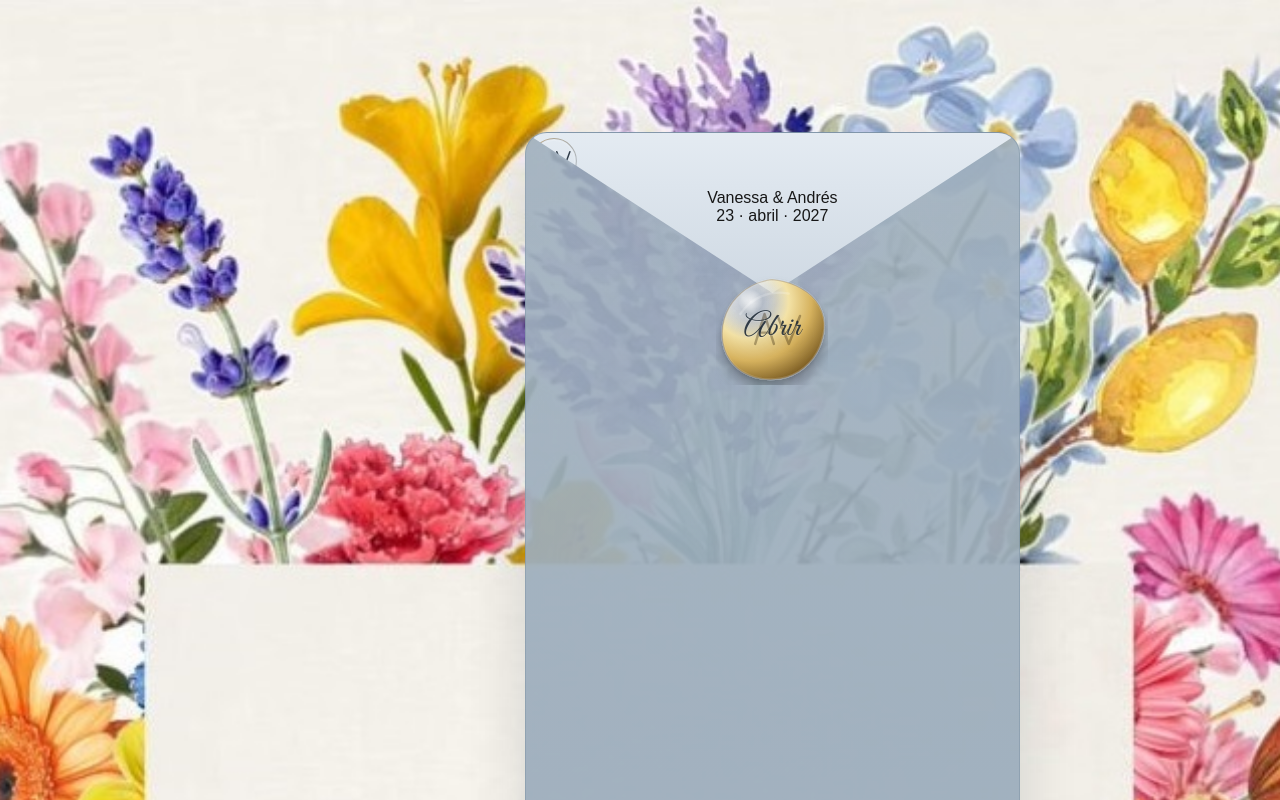
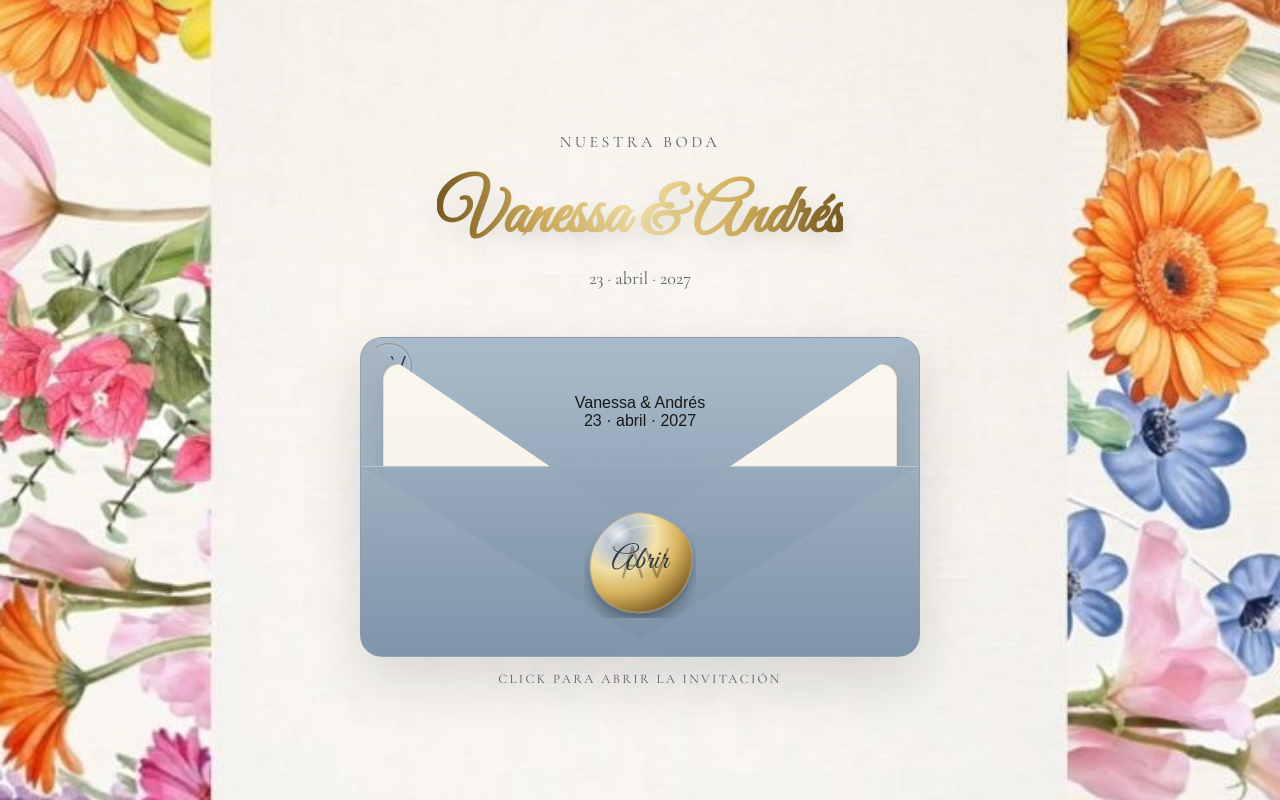
Before and after one commit to iandlocam/boda-rsvp-2027, a Next.js app: page / in a window 1280 px wide. Shown: the top 800 px of the page. Built offline with nearby package versions, Linux system fonts and the light colour scheme.

Commit message:
Actualizar index.js

```diff
--- a/pages/index.js
+++ b/pages/index.js
@@ -960,11 +960,12 @@ export default function Home() {
   width: "100%",
   maxWidth: 760,
   display: "flex",
-      flexDirection: "colum",
+  flexDirection: "column",
   justifyContent: "center",
   alignItems: "center",
   padding: "12px 0",
 },
+
 envelopeWrap: {
   width: "100%",
   maxWidth: 560,
@@ -975,15 +976,16 @@ export default function Home() {
 
 envelope: {
   width: "100%",
-  height: 2320,
+  height: 320,
   position: "relative",
   borderRadius: 22,
   overflow: "hidden",
   border: "1px solid rgba(31,65,95,0.14)",
-  background: "linear-gradient(180deg, rgba(160,176,190,0.92),rgba(140,160,178,0.92))",
+  background: "linear-gradient(180deg, rgba(160,176,190,0.92), rgba(140,160,178,0.92))",
   boxShadow: "0 24px 60px rgba(12,22,33,0.14)",
   perspective: 1200,
 },
+
 envShadow: {
   position: "absolute",
   inset: 0,
@@ -992,43 +994,88 @@ envShadow: {
   pointerEvents: "none",
 },
 
+envPaperPeek: {
+  position: "absolute",
+  left: 22,
+  right: 22,
+  top: 26,
+  height: 170,
+  borderRadius: 16,
+  background: "linear-gradient(180deg, rgba(252,248,240,0.98), rgba(248,242,232,0.98))",
+  border: "1px solid rgba(176,141,87,0.22)",
+  boxShadow: "0 10px 26px rgba(0,0,0,0.10)",
+  transform: envelopeOpen ? "translateY(-18px)" : "translateY(0px)",
+  transition: "transform 900ms cubic-bezier(0.2,0.85,0.2,1)",
+  zIndex: 1,
+  display: "grid",
+  placeItems: "center",
+  padding: 14,
+},
+
+envPaperPeekInner: {
+  textAlign: "center",
+  fontFamily: '"Cormorant Garamond", serif',
+  color: "rgba(19,32,45,0.80)",
+},
+
+envPocket: {
+  position: "absolute",
+  left: 0,
+  right: 0,
+  bottom: 0,
+  height: 190,
+  background: "linear-gradient(180deg, rgba(150,168,186,0.98), rgba(122,144,166,0.98))",
+  zIndex: 3,
+  boxShadow: "inset 0 1px 0 rgba(255,255,255,0.35)",
+},
+
+envPocketSideLeft: {
+  position: "absolute",
+  left: 0,
+  bottom: 0,
+  width: "55%",
+  height: 190,
+  background: "linear-gradient(180deg, rgba(160,176,190,0.95), rgba(128,150,172,0.95))",
+  clipPath: "polygon(0 0, 100% 100%, 0 100%)",
+  zIndex: 4,
+  opacity: 0.85,
+},
+
+envPocketSideRight: {
+  position: "absolute",
+  right: 0,
+  bottom: 0,
+  width: "55%",
+  height: 190,
+  background: "linear-gradient(180deg, rgba(160,176,190,0.95), rgba(128,150,172,0.95))",
+  clipPath: "polygon(100% 0, 100% 100%, 0 100%)",
+  zIndex: 4,
+  opacity: 0.80,
+},
+
 envelopeFlap: {
   position: "absolute",
   left: 0,
   right: 0,
   top: 0,
-  height: 160,
-  background: "linear-gradient(180deg, #e4ebf2, #cfd9e3)",
+  height: 190,
+  transformOrigin: "top center",
+  transformStyle: "preserve-3d",
+  transform: envelopeOpen ? "rotateX(180deg)" : "rotateX(0deg)",
+  transition: "transform 980ms cubic-bezier(0.2, 0.85, 0.2, 1)",
+  background: "linear-gradient(180deg, rgba(170,186,202,0.98), rgba(140,160,178,0.98))",
   clipPath: "polygon(0 0, 100% 0, 50% 100%)",
-  transition: "transform 900ms cubic-bezier(0.2,0.85,0.2,1)",
-  transformOrigin: "top",
-  transform: envelopeOpen ? "rotateX(180deg)" : "rotateX(0deg)",
-  boxShadow: "0 4px 12px rgba(0,0,0,0.08)",
-},
-
-envelopePaper: {
-  position: "absolute",
-  left: 18,
-  right: 18,
-  bottom: 18,
-  top: 40,
-  borderRadius: 14,
-  background:
-    "linear-gradient(180deg, rgba(255,255,255,0.95), rgba(248,242,232,0.95))",
-  boxShadow: "0 12px 24px rgba(0,0,0,0.12)",
-  display: "flex",
-  alignItems: "center",
-  justifyContent: "center",
-  transform: envelopeOpen ? "translateY(-18px)" : "translateY(20px)",
-  transition: "transform 900ms cubic-bezier(0.2,0.85,0.2,1)",
+  borderBottom: "1px solid rgba(31,65,95,0.14)",
+  backfaceVisibility: "hidden",
+  zIndex: 6,
 },
 
 sealStage: {
   position: "absolute",
   left: "50%",
-  top: 140,
+  top: 168,
   transform: "translateX(-50%)",
-  zIndex: 5,
+  zIndex: 10,
 },
 
     // Mesa regalos / money
```
Lines whose indentation alone changed are shown as unchanged.
